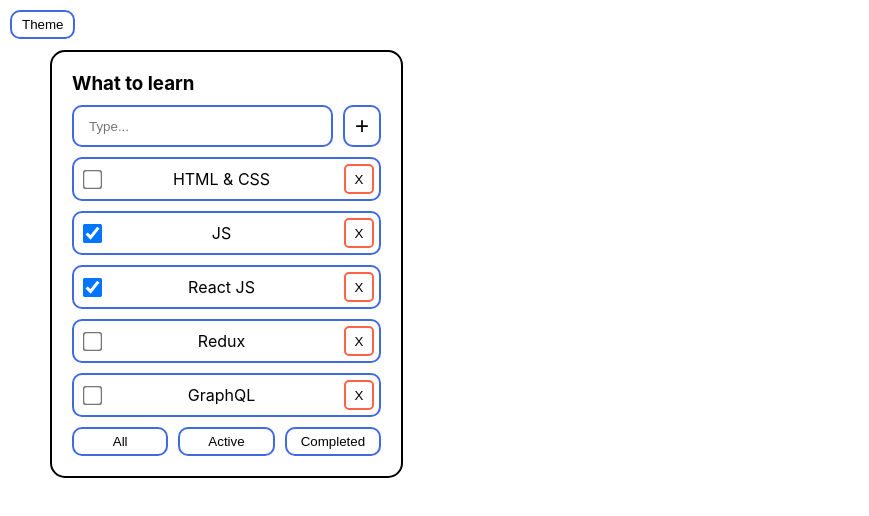
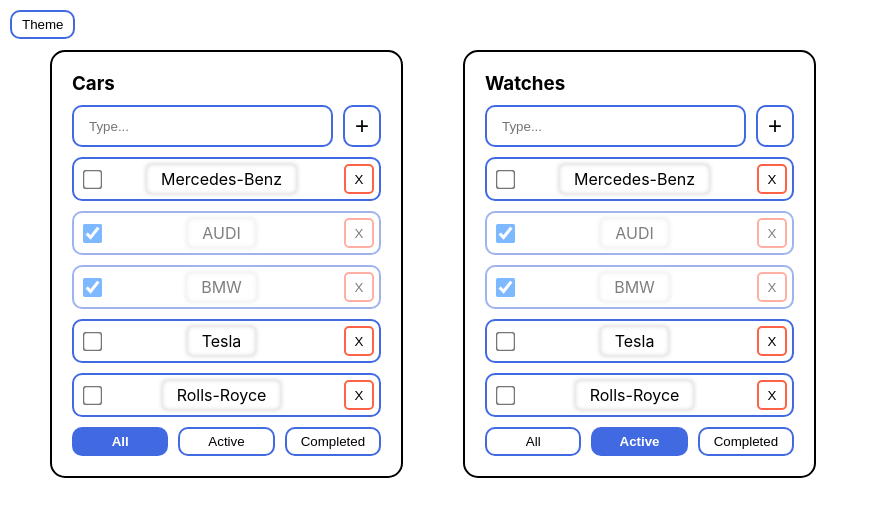
Before and after one commit to IlhomAliyev/todo-list-app, a React (Create React App) app: page / in a window 1280 px wide. Shown: the top 516 px of the page, without its empty margins (0-869 px from the left). Built offline with nearby package versions, Linux system fonts and the light colour scheme.

Commit message:
The business logic has been changed+Decomposition

```diff
--- a/src/App.scss
+++ b/src/App.scss
@@ -1,24 +1,9 @@
+@import './color-variables';
+
 * {
   margin: 0;
   padding: 0;
   box-sizing: border-box;
-}
-
-$primary-color: royalblue;
-$text-color: black;
-
-body {
-  background-color: #fff;
-
-  color: $text-color;
-}
-
-body._dark {
-  $primary-color: teal;
-  $text-color: white;
-
-  background-color: #1e1e1e;
-  color: $text-color;
 }
 
 input,
@@ -44,6 +29,12 @@
     transition: 100ms;
     transform: scale(0.9);
   }
+
+  &._active {
+    background-color: $primary-color;
+    color: white;
+    font-weight: bold;
+  }
 }
 
 .App {
@@ -57,93 +48,6 @@
   }
 }
 
-.ToDoList {
-  // border: 2px solid $primary-color;
-  border-width: 2px;
-  // border-color: $primary-color;
-  border-style: solid;
-
-  border-radius: 15px;
-  padding: 20px;
-
-  h3 {
-    margin-bottom: 10px;
-  }
-
-  &__list {
-    margin-bottom: 10px;
-
-    input {
-      cursor: pointer;
-      margin-right: 10px;
-      transform: scale(1.5);
-    }
-
-    li {
-      list-style: none;
-      border: 2px solid $primary-color;
-      border-radius: 10px;
-      padding: 5px 5px 5px 12px;
-      transition: 300ms;
-
-      display: flex;
-      justify-content: space-between;
-      align-items: center;
-
-      &:hover {
-        // background-color: $primary-color;
-        // color: white;
-        transform: scale(1.05);
-      }
-
-      &:not(:last-child) {
-        margin-bottom: 10px;
-      }
-    }
-  }
-}
-
-.input-wrapper {
-  width: 100%;
-  display: flex;
-  justify-content: space-between;
-  gap: 10px;
-  margin-bottom: 10px;
-
-  input {
-    flex: 1 0 auto;
-    padding: 10px 15px;
-  }
-
-  button {
-    font-size: 24px;
-  }
-}
-
-.buttons-wrapper {
-  width: 100%;
-  display: flex;
-  justify-content: space-between;
-  // align-items: center;
-  gap: 10px;
-  button {
-    flex: 0 1 33%;
-  }
-}
-
-#delete-btn {
-  border-radius: 5px;
-  padding: 5px;
-  height: 30px;
-  width: 30px;
-  margin-left: 10px;
-  border: 2px solid tomato;
-
-  &:hover {
-    background-color: tomato;
-  }
-}
-
 #theme-button {
   position: fixed;
   left: 10px;
--- a/src/App.tsx
+++ b/src/App.tsx
@@ -1,17 +1,23 @@
 import { useEffect, useState } from 'react';
 import './App.scss';
-import ToDoList, { TaskType } from './components/ToDoList';
+import ToDoList, { TaskType } from './components/ToDoList/ToDoList';
 import { v1 } from 'uuid';
 
 export type FilterValuesType = 'all' | 'completed' | 'active';
 
+type ToDoListTypes = {
+  id: string,
+  title: string,
+  filter: FilterValuesType,
+}
+
 const App = () => {
   const [tasks, setTasks] = useState<Array<TaskType>>([
-    { id: v1(), title: 'HTML & CSS', isDone: false },
-    { id: v1(), title: 'JS', isDone: true },
-    { id: v1(), title: 'React JS', isDone: true },
-    { id: v1(), title: 'Redux', isDone: false },
-    { id: v1(), title: 'GraphQL', isDone: false },
+    { id: v1(), title: 'Mercedes-Benz', isDone: false },
+    { id: v1(), title: 'AUDI', isDone: true },
+    { id: v1(), title: 'BMW', isDone: true },
+    { id: v1(), title: 'Tesla', isDone: false },
+    { id: v1(), title: 'Rolls-Royce', isDone: false },
   ]);
 
   const [filter, setFilter] = useState<FilterValuesType>('all');
@@ -36,8 +42,7 @@
     if (task) {
       task.isDone = isDone;
     }
-    let tasksCopy = [...tasks]
-    setTasks(tasksCopy);
+    setTasks([...tasks]);
   };
 
   let tasksForTodoList = tasks;
@@ -49,16 +54,24 @@
     tasksForTodoList = tasks.filter((task) => task.isDone === false);
   }
 
+  let TODOLISTS: Array<ToDoListTypes> = [
+    { id: v1(), title: 'Cars', filter: 'all' },
+    { id: v1(), title: 'Watches', filter: 'active' },
+  ];
+
   return (
     <div className="App">
+      {TODOLISTS.map((eachToDo) => (
         <ToDoList
-        title="What to learn"
+          filter={eachToDo.filter}
+          title={eachToDo.title}
           tasks={tasksForTodoList}
           removeTask={removeTask}
           addTask={addTask}
           changeFilter={changeFilter}
           changeTaskStatus={changeStatus}
         />
+      ))}
       <button
         id="theme-button"
         onClick={() => document.body.classList.toggle('_dark')}
--- /dev/null
+++ b/src/color-variables.scss
@@ -0,0 +1,18 @@
+$primary-color: royalblue;
+$text-color: black;
+$back-color: #fff;
+
+body {
+  background-color: $back-color;
+
+  color: $text-color;
+}
+
+body._dark {
+  $primary-color: teal;
+  $text-color: white;
+  $back-color: #1e1e1e;
+
+  background-color: $back-color;
+  color: $text-color;
+}
--- /dev/null
+++ b/src/components/ToDoList/ToDoList.scss
@@ -0,0 +1,105 @@
+@import './../../color-variables.scss';
+
+.ToDoList {
+  border-width: 2px;
+  border-style: solid;
+
+  border-radius: 15px;
+  padding: 20px;
+
+  h3 {
+    margin-bottom: 10px;
+  }
+
+  &__list {
+    margin-bottom: 10px;
+
+    input {
+      cursor: pointer;
+      margin-right: 10px;
+      transform: scale(1.5);
+    }
+
+    li {
+      list-style: none;
+      border: 2px solid $primary-color;
+      border-radius: 10px;
+      padding: 5px 5px 5px 12px;
+      transition: 300ms;
+
+      display: flex;
+      justify-content: space-between;
+      align-items: center;
+
+      &:hover {
+        // background-color: $primary-color;
+        // color: white;
+        transform: scale(1.05);
+      }
+
+      &:not(:last-child) {
+        margin-bottom: 10px;
+      }
+
+      &._isDone {
+        opacity: 0.5;
+      }
+
+      span {
+        border-radius: 5px;
+        padding: 5px 15px;
+        box-shadow: 0 0 5px lightgray, inset 0 0 5px lightgray;
+      }
+    }
+  }
+}
+
+.input-wrapper {
+  width: 100%;
+  display: flex;
+  justify-content: space-between;
+  gap: 10px;
+  margin-bottom: 10px;
+
+  input {
+    flex: 1 0 auto;
+    padding: 10px 15px;
+  }
+
+  button {
+    font-size: 24px;
+  }
+}
+
+.buttons-wrapper {
+  width: 100%;
+  display: flex;
+  justify-content: space-between;
+  gap: 10px;
+  button {
+    flex: 0 1 33%;
+  }
+}
+
+#delete-btn {
+  border-radius: 5px;
+  padding: 5px;
+  height: 30px;
+  width: 30px;
+  margin-left: 10px;
+  border: 2px solid tomato;
+
+  &:hover {
+    background-color: tomato;
+  }
+}
+
+.error {
+  border: 2px solid red;
+}
+
+.error-message {
+  color: red;
+  text-align: center;
+  margin-bottom: 10px;
+}
--- a/src/components/ToDoList.tsx
+++ b/src/components/ToDoList/ToDoList.tsx
@@ -1,5 +1,6 @@
 import { ChangeEvent, KeyboardEvent, useState } from 'react';
-import { FilterValuesType } from '../App';
+import { FilterValuesType } from '../../App';
+import './ToDoList.scss';
 
 export type TaskType = {
   id: string;
@@ -10,6 +11,7 @@
 type PropsType = {
   title: string;
   tasks: Array<TaskType>;
+  filter: FilterValuesType;
 
   removeTask: (id: string) => void;
   addTask: (title: string) => void;
@@ -19,25 +21,24 @@
 
 const ToDoList = (props: PropsType) => {
   const [newTaskTitle, setNewTaskTitle] = useState('');
+  const [error, setError] = useState<string | null>(null);
+
+  const onInputChangeHandler = (event: ChangeEvent<HTMLInputElement>) => {
+    setNewTaskTitle(event.target.value);
+    setError(null);
+  };
 
   const onEnterKeyUpHandler = (event: KeyboardEvent<HTMLInputElement>) => {
-    if (event.code === 'Enter' && newTaskTitle !== '') {
-      props.addTask(newTaskTitle);
-      setNewTaskTitle('');
-    } else if (event.code === 'Enter' && newTaskTitle === '') {
-      alert('The name of the task is not entered!');
+    if (event.code === 'Enter' && newTaskTitle.trim() !== '') {
+      onAddButtonClickHandler();
     }
   };
 
-  const onInputChangeHandler = (event: ChangeEvent<HTMLInputElement>) => {
-    setNewTaskTitle(event.target.value);
-  };
-
   const onAddButtonClickHandler = () => {
-    if (newTaskTitle === '') {
-      alert('The name of the task is not entered!');
+    if (newTaskTitle.trim() === '') {
+      setError('Title is required!');
     } else {
-      props.addTask(newTaskTitle);
+      props.addTask(newTaskTitle.trim());
       setNewTaskTitle('');
     }
   };
@@ -51,6 +52,7 @@
       <h3>{props.title}</h3>
       <div className="input-wrapper">
         <input
+          // className='error'
           value={newTaskTitle}
           onChange={onInputChangeHandler}
           onKeyUp={onEnterKeyUpHandler}
@@ -59,6 +61,8 @@
         />
         <button onClick={onAddButtonClickHandler}>+</button>
       </div>
+      {error && <h4 className="error-message">{error}</h4>}
+      {/* <div className="error-message">Title is required!</div> */}
       <ul className="ToDoList__list">
         {props.tasks.length ? (
           props.tasks.map((task) => {
@@ -66,12 +70,14 @@
               props.removeTask(task.id);
             };
 
-            const isDoneChangeHandler = (event: ChangeEvent<HTMLInputElement>) => {
+            const isDoneChangeHandler = (
+              event: ChangeEvent<HTMLInputElement>
+            ) => {
               props.changeTaskStatus(task.id, event.currentTarget.checked);
             };
 
             return (
-              <li key={task.id}>
+              <li className={task.isDone ? '_isDone' : ''} key={task.id}>
                 <input
                   type="checkbox"
                   checked={task.isDone}
@@ -89,9 +95,24 @@
         )}
       </ul>
       <div className="buttons-wrapper">
-        <button onClick={allFilter}>All</button>
-        <button onClick={activeFilter}>Active</button>
-        <button onClick={completedFilter}>Completed</button>
+        <button
+          className={props.filter === 'all' ? '_active' : ''}
+          onClick={allFilter}
+        >
+          All
+        </button>
+        <button
+          className={props.filter === 'active' ? '_active' : ''}
+          onClick={activeFilter}
+        >
+          Active
+        </button>
+        <button
+          className={props.filter === 'completed' ? '_active' : ''}
+          onClick={completedFilter}
+        >
+          Completed
+        </button>
       </div>
     </div>
   );
```
Lines whose indentation alone changed are shown as unchanged.
